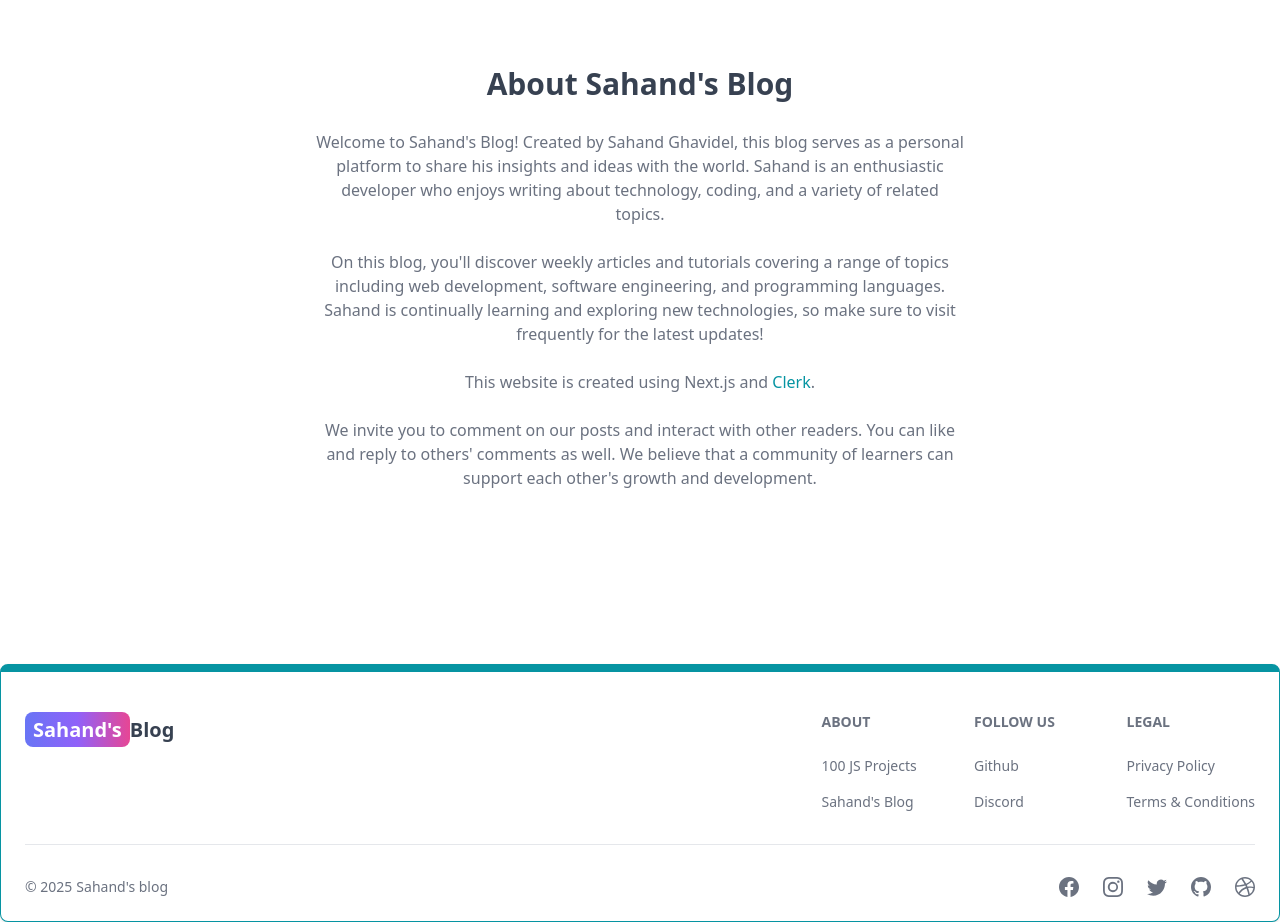
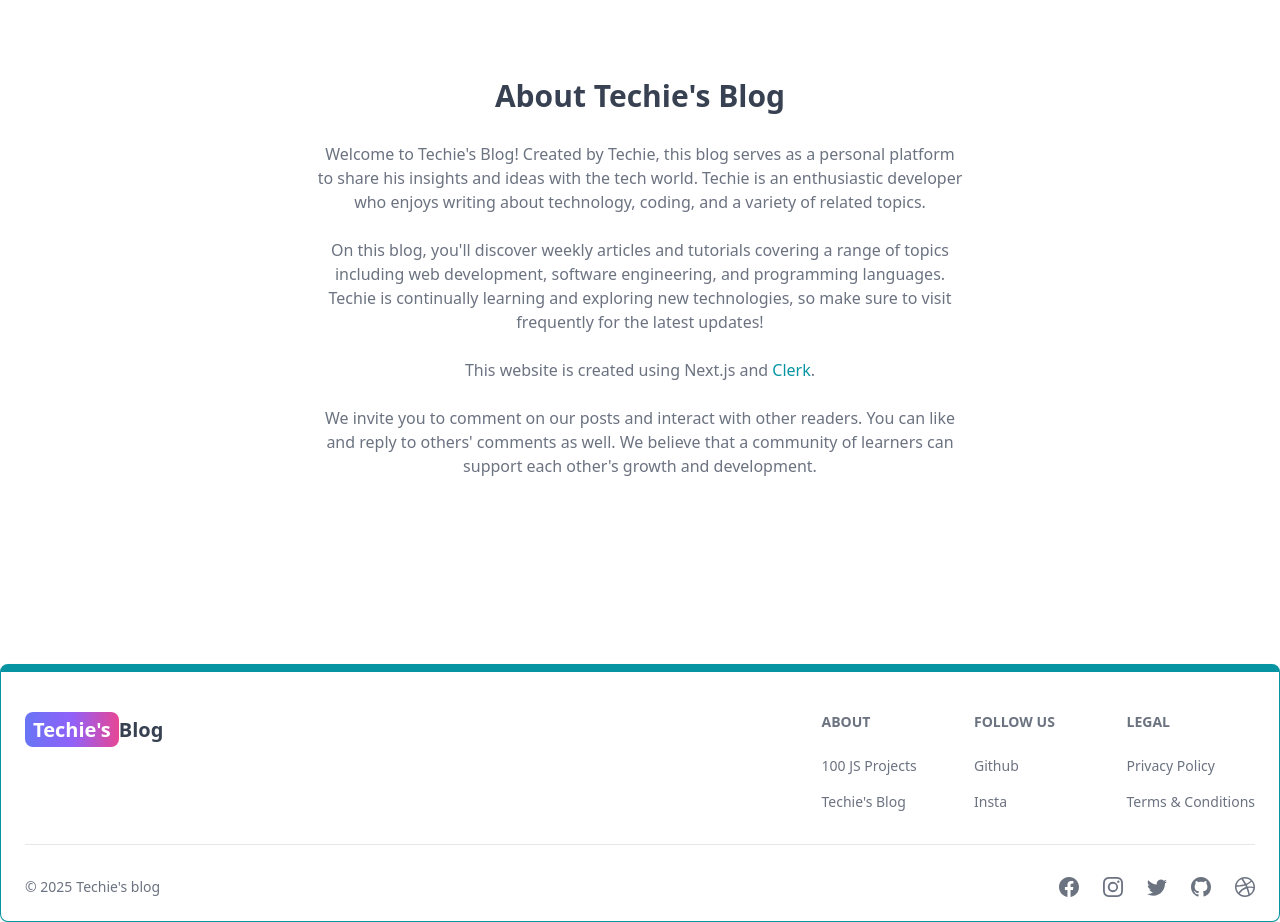
Before and after one commit to TamilSelvanKumaravel/next-blog, a Next.js app: page /about in a window 1280 px wide. Shown: the part 200-1122 px from the top of the page. Built offline with nearby package versions, Linux system fonts and the light colour scheme; no server answers.

Commit message:
General updates like Title,Header and Footer etc..

```diff
--- a/app/about/page.tsx
+++ b/app/about/page.tsx
@@ -4,20 +4,20 @@ export default function About() {
         <div className='max-w-2xl mx-auto p-3 text-center'>
           <div>
             <h1 className='text-3xl font font-semibold text-center my-7'>
-              About Sahand&apos;s Blog
+              About Techie&apos;s Blog
             </h1>
             <div className='text-md text-gray-500 flex flex-col gap-6'>
               <p>
-                Welcome to Sahand&apos;s Blog! Created by Sahand Ghavidel, this blog
+                Welcome to Techie&apos;s Blog! Created by Techie, this blog
                 serves as a personal platform to share his insights and ideas with
-                the world. Sahand is an enthusiastic developer who enjoys writing
+                the tech world. Techie is an enthusiastic developer who enjoys writing
                 about technology, coding, and a variety of related topics.
               </p>
 
               <p>
                 On this blog, you&apos;ll discover weekly articles and tutorials
                 covering a range of topics including web development, software
-                engineering, and programming languages. Sahand is continually
+                engineering, and programming languages. Techie is continually
                 learning and exploring new technologies, so make sure to visit
                 frequently for the latest updates!
               </p>
--- a/app/components/Footer.tsx
+++ b/app/components/Footer.tsx
@@ -20,7 +20,7 @@ export default function FooterCom() {
               className='self-center whitespace-nowrap text-lg sm:text-xl font-semibold dark:text-white'
             >
               <span className='px-2 py-1 bg-gradient-to-r from-indigo-500 via-purple-500 to-pink-500 rounded-lg text-white'>
-                Sahand&apos;s
+              Techie&apos;s
               </span>
               Blog
             </Link>
@@ -41,7 +41,7 @@ export default function FooterCom() {
                   target='_blank'
                   rel='noopener noreferrer'
                 >
-                  Sahand&apos;s Blog
+                  Techie&apos;s Blog
                 </Footer.Link>
               </Footer.LinkGroup>
             </div>
@@ -49,13 +49,13 @@ export default function FooterCom() {
               <Footer.Title title='Follow us' />
               <Footer.LinkGroup col>
                 <Footer.Link
-                  href='https://www.github.com/sahandghavidel'
+                  href='https://github.com/Veeramuthubsc'
                   target='_blank'
                   rel='noopener noreferrer'
                 >
                   Github
                 </Footer.Link>
-                <Footer.Link href='#'>Discord</Footer.Link>
+                <Footer.Link href='https://www.instagram.com/_muthu_26__/?utm_source=qr&igsh=NnJ3ZzI0c3oycGoz' target='_blank'>Insta</Footer.Link>
               </Footer.LinkGroup>
             </div>
             <div>
@@ -70,16 +70,17 @@ export default function FooterCom() {
         <Footer.Divider />
         <div className='w-full sm:flex sm:items-center sm:justify-between'>
           <Footer.Copyright
-            href='#'
-            by="Sahand's blog"
+            href='/'
+            by="Techie's blog"
             year={new Date().getFullYear()}
           />
           <div className='flex gap-6 sm:mt-0 mt-4 sm:justify-center'>
             <Footer.Icon href='#' icon={BsFacebook} />
-            <Footer.Icon href='#' icon={BsInstagram} />
+            <Footer.Icon href='https://www.instagram.com/_muthu_26__/?utm_source=qr&igsh=NnJ3ZzI0c3oycGoz' target='_blank' icon={BsInstagram} />
             <Footer.Icon href='#' icon={BsTwitter} />
             <Footer.Icon
-              href='https://github.com/sahandghavidel'
+              href='https://github.com/Veeramuthubsc'
+              target='_blank'
               icon={BsGithub}
             />
             <Footer.Icon href='#' icon={BsDribbble} />
--- a/app/components/Header.tsx
+++ b/app/components/Header.tsx
@@ -43,7 +43,7 @@ console.log('searchTerm',searchTerm)
         className="self-center whitespace-nowrap text-sm sm:text-xl font-semibold dark:text-white"
       >
         <span className="px-2 py-1 bg-gradient-to-r from-indigo-500 via-purple-500 to-pink-500 rounded-lg text-white">
-          Sahand&apos;s
+          Techie&apos;s
         </span>
         Blog
       </Link>
--- a/app/layout.tsx
+++ b/app/layout.tsx
@@ -19,7 +19,7 @@ const geistMono = Geist_Mono({
 });
 
 export const metadata: Metadata = {
-  title: "Create Next App",
+  title: "Techiie's Blog",
   description: "Generated by create next app",
 };
 
--- a/app/page.tsx
+++ b/app/page.tsx
@@ -7,7 +7,7 @@ export default async function Home() {
   return (
     <div className='flex flex-col justify-center items-center'>
       <div className='flex flex-col gap-6 p-28 px-3 max-w-6xl mx-auto '>
-        <h1 className='text-3xl font-bold lg:text-6xl'>Welcome to my Blog</h1>
+        <h1 className='text-3xl font-bold lg:text-6xl'>Welcome to Techie&apos;s Blog</h1>
         <p className='text-gray-500 text-sm sm:text-base'>
           Discover a variety of articles and tutorials on topics such as web
           development, software engineering, and programming languages, all
```
